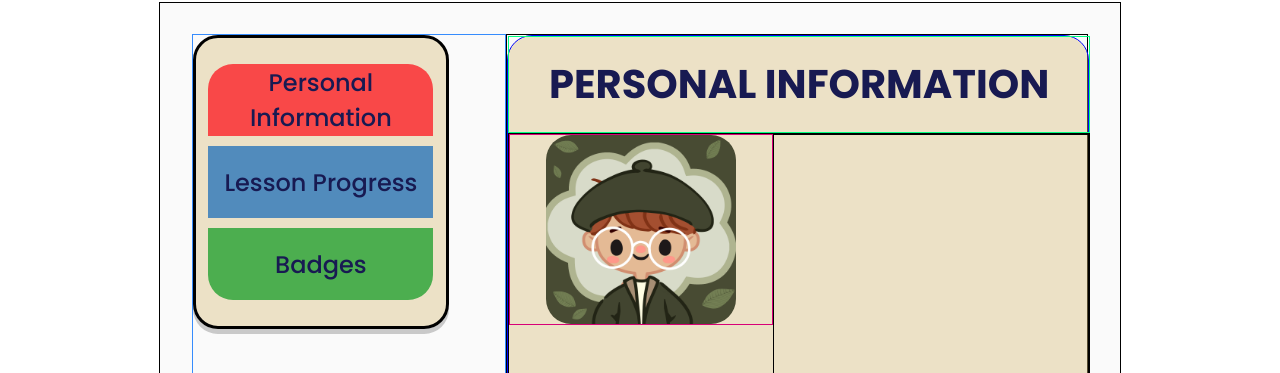
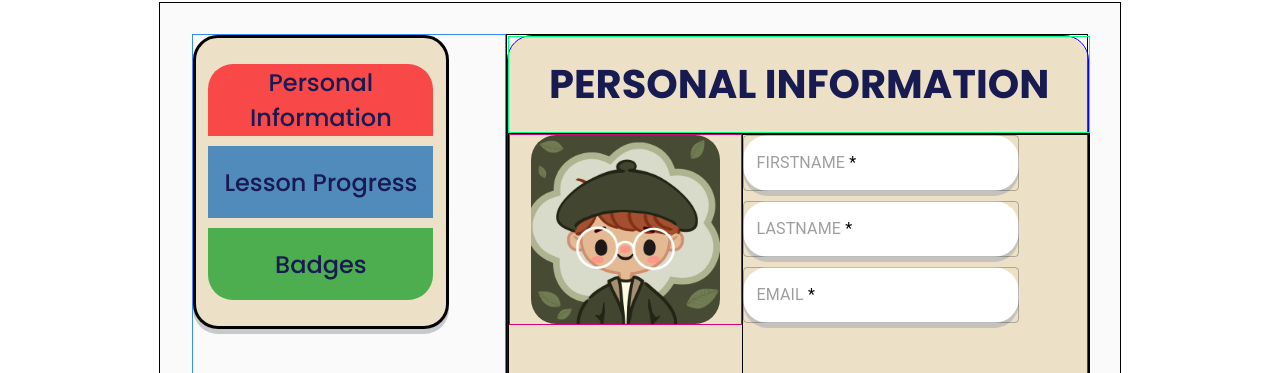
Before and after one commit to 8maaan/MathMinds, a React (Create React App) app in the folder client/: page /profile in a window 1280 px wide. Shown: the part 125-498 px from the top of the page. Built offline with nearby package versions, Linux system fonts and the light colour scheme; no server answers; sample sign-in values are in the browser's storage.

Commit message:
Added the 3 fields of Users Info's

```diff
--- a/client/src/API-Services/UserAPI.js
+++ b/client/src/API-Services/UserAPI.js
@@ -9,3 +9,15 @@ export const createUserToDb = async(user) => {
         return {success: false, message: error}
     }
 }
+
+
+//GET USER PROFILE INFO
+export const getUserProfileInfo = async(uid) =>{
+    try{
+        const response = await axios.get(`http://localhost:8080/mathminds/user/getUserProfileInfo/${uid}`);
+        return{user: response.data, success:true,message:'Successfully fetch User Info.'}
+    }catch(error){
+        console.error("Error: ", error);
+        return {success: false, message: error}
+    }
+}
--- a/client/src/Pages/ProfilePage.js
+++ b/client/src/Pages/ProfilePage.js
@@ -1,16 +1,19 @@
-import React from 'react'
+import React, { useEffect, useState } from 'react'
 import { UserAuth } from '../Context-and-routes/AuthContext'
 import { useNavigate } from 'react-router-dom';
 import '../PagesCSS/ProfilePage.css';
 import ReusableAppBar from '../ReusableComponents/ReusableAppBar';
 import userprofilepic from '../Images/UserDP.png';
-import { Button } from '@mui/material';
+import { Button, TextField } from '@mui/material';
+import { getUserProfileInfo } from '../API-Services/UserAPI';
 
 // FOR TESTING PURPOSES ONLY (ROUTES)
 // EDIT LATER
 
 const HomePage = () => {
     const { user, logOut } = UserAuth();
+    const[userinfo,setUserInfo]=useState([]);
+
     const navigateTo = useNavigate();
 
     const handleSignOut = async () =>{
@@ -22,6 +25,37 @@ const HomePage = () => {
             console.log(e.message);
         }
     }
+
+
+        useEffect(()=>{
+            const getUserInfo = async () =>{
+                const result = await getUserProfileInfo(localStorage.getItem("uid"));
+                if(result.success){
+                    setUserInfo(result.user);
+                }else{
+                    console.log(result.message);
+                }
+            };
+            getUserInfo();
+        },[]);
+
+        const InfoTextField=({label,defaultValue})=>{
+            return(
+                <div className="profile-info-texts">
+
+                    <div className="profile-info-textfields">
+                        <TextField
+
+                        disabled
+                        defaultValue={defaultValue}
+                        size="large"
+                        className="customTextField"
+                        label={<span>{label}<span style={{color: 'black'}}> *</span></span>}
+                        />
+                    </div>
+                </div>
+            );
+        };
 
     return (
         <div>
@@ -51,11 +85,23 @@ const HomePage = () => {
                                     <img src={userprofilepic} alt='logo'/>
                                     </div>
                                     <div className='userinfo-container'>
+                                        <InfoTextField
+                                        label='FIRSTNAME'
+                                        defaultValue={userinfo.fname}
+                                        />
+                                         <InfoTextField
+                                       label='LASTNAME'
+                                        defaultValue={userinfo.lname}
+                                        />
+                                         <InfoTextField
+                                        label='EMAIL'
+                                        defaultValue={userinfo.email}
+                                        />
+
                                     </div>
                                     </div>
 
-
-                                    </div>
+                                        </div>
 
 
                         </div>
--- a/client/src/PagesCSS/ProfilePage.css
+++ b/client/src/PagesCSS/ProfilePage.css
@@ -131,7 +131,7 @@
     justify-content: center;
     align-items: center;
     border: 1px solid #d80077;
-    width: 50%;
+    width: 40%;
     height: 50%;
 }
 
@@ -148,6 +148,26 @@
     width: 60%;
     height: 100%;
 }
+.profile-info-texts{
+    display: flex;
+    flex-direction: row;
+    margin-bottom: 10px;
+
+}
+.profile-info-textfields{
+    width: 80%;
+
+}
+
+.customTextField {
+    width: 100%;
+    background-color: #ffffff;
+    border-radius: 25px;
+    box-shadow: 0px 5px rgba(184, 184, 184, 0.75);
+  }
+
+
+
 
 @media (max-width: 1024px) {
     .profile-content-container{
```
